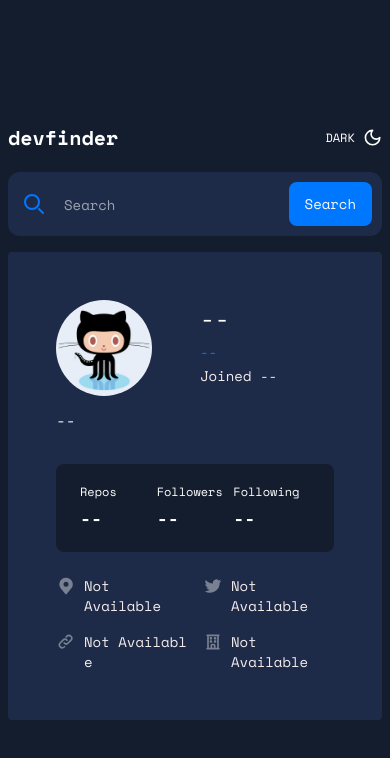
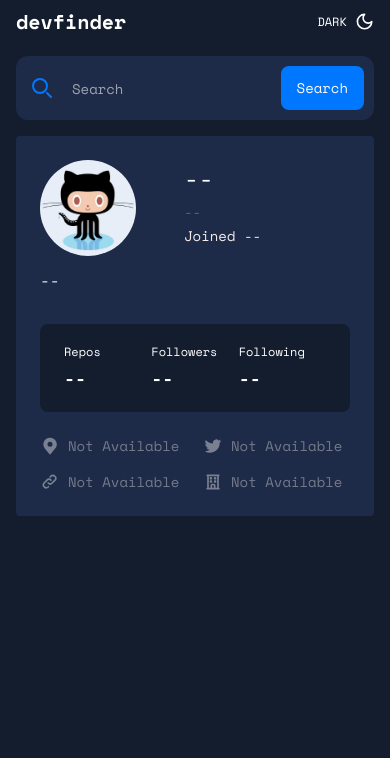
Before and after one commit to codebyabhisheknayar/devfinder, a Next.js app: page / in a window 390 px wide. Shown: the top 758 px of the page. Built offline with nearby package versions, Linux system fonts and the light colour scheme.

Commit message:
fix(theme): fix mobile view

```diff
--- a/src/app/components/userdetails/userdetails.tsx
+++ b/src/app/components/userdetails/userdetails.tsx
@@ -15,7 +15,7 @@ const formattedDate = data?.created_at ? new Date(data.created_at).toLocaleDateS
 
     return (
         <div className="wrap-card mt-4 text-gray-50">
-            <div className="rounded bg-secondary dark:bg-white p-12">
+            <div className="rounded bg-secondary dark:bg-white p-6 lg:p-12">
                 <div className="profile-info flex justify-start gap-12 items-center">
                     <div className="profile-pic">
                         <Image priority
@@ -56,8 +56,8 @@ const formattedDate = data?.created_at ? new Date(data.created_at).toLocaleDateS
                 </div>
                 <div className="profile-link mt-6">
                     <div className="grid grid-cols-2 gap-4">
-                        <div className="flex gap-2">
-                            <div className={data?.location ? '' : 'opacity-40'}>
+                        <div className={data?.location ? 'flex gap-2' : 'opacity-40 flex gap-2 cursor-not-allowed'}>
+                            <div>
                                 <svg className="w-5 h-5" aria-hidden="true" xmlns="http://www.w3.org/2000/svg" fill="currentColor" viewBox="0 0 24 24">
                                     <path fillRule="evenodd" d="M12 2a8 8 0 0 1 6.6 12.6l-.1.1-.6.7-5.1 6.2a1 1 0 0 1-1.6 0L6 15.3l-.3-.4-.2-.2v-.2A8 8 0 0 1 11.8 2Zm3 8a3 3 0 1 1-6 0 3 3 0 0 1 6 0Z" clipRule="evenodd" />
                                 </svg>
@@ -65,16 +65,16 @@ const formattedDate = data?.created_at ? new Date(data.created_at).toLocaleDateS
                             </div>
                             <div className="text-sm text-slate-300">{data?.location ? data.location : 'Not Available'}</div>
                         </div>
-                        <div className="flex gap-2">
-                            <div className={data?.twitter_username ? '' : 'opacity-40'}>
+                        <div className={data?.twitter_username ? 'flex gap-2' : 'opacity-40 flex gap-2 cursor-not-allowed'}>
+                            <div>
                                 <svg className="w-5 h-5" aria-hidden="true" xmlns="http://www.w3.org/2000/svg" fill="currentColor" viewBox="0 0 24 24">
                                     <path fillRule="evenodd" d="M22 5.9c-.7.3-1.5.5-2.4.6a4 4 0 0 0 1.8-2.2c-.8.5-1.6.8-2.6 1a4.1 4.1 0 0 0-6.7 1.2 4 4 0 0 0-.2 2.5 11.7 11.7 0 0 1-8.5-4.3 4 4 0 0 0 1.3 5.4c-.7 0-1.3-.2-1.9-.5a4 4 0 0 0 3.3 4 4.2 4.2 0 0 1-1.9.1 4.1 4.1 0 0 0 3.9 2.8c-1.8 1.3-4 2-6.1 1.7a11.7 11.7 0 0 0 10.7 1A11.5 11.5 0 0 0 20 8.5V8a10 10 0 0 0 2-2.1Z" clipRule="evenodd" />
                                 </svg>
                             </div>
                             <div className="text-sm text-slate-300">{data?.twitter_username ? data.twitter_username : 'Not Available'}</div>
                         </div>
-                        <div className="flex gap-2">
-                            <div className={data?.blog ? '' : 'opacity-40'}>
+                        <div className={data?.blog ? 'flex gap-2' : 'opacity-40 flex gap-2 cursor-not-allowed'}>
+                            <div>
                                 <svg className="w-5 h-5" aria-hidden="true" xmlns="http://www.w3.org/2000/svg" fill="none" viewBox="0 0 24 24">
                                     <path stroke="currentColor" strokeLinecap="round" strokeLinejoin="round" strokeWidth="2" d="M13.2 9.8a3.4 3.4 0 0 0-4.8 0L5 13.2A3.4 3.4 0 0 0 9.8 18l.3-.3m-.3-4.5a3.4 3.4 0 0 0 4.8 0L18 9.8A3.4 3.4 0 0 0 13.2 5l-1 1" />
                                 </svg>
@@ -83,8 +83,8 @@ const formattedDate = data?.created_at ? new Date(data.created_at).toLocaleDateS
                                 <a className='break-all hover:text-blue cursor-pointer' href={data?.blog ? data.blog : '#'}>{data?.blog ? data.blog : 'Not Available'}</a></div>
                         </div>
 
-                        <div className="flex gap-2">
-                            <div className={data?.company ? '' : 'opacity-40'}>
+                        <div className={data?.company ? 'flex gap-2' : 'opacity-40 flex gap-2 cursor-not-allowed'}>
+                            <div>
                                 <svg className="w-5 h-5" aria-hidden="true" xmlns="http://www.w3.org/2000/svg" fill="none" viewBox="0 0 24 24">
                                     <path stroke="currentColor" strokeLinecap="round" strokeLinejoin="round" strokeWidth="2" d="M6 4h12M6 4v16M6 4H5m13 0v16m0-16h1m-1 16H6m12 0h1M6 20H5M9 7h1v1H9V7Zm5 0h1v1h-1V7Zm-5 4h1v1H9v-1Zm5 0h1v1h-1v-1Zm-3 4h2a1 1 0 0 1 1 1v4h-4v-4a1 1 0 0 1 1-1Z" />
                                 </svg>
--- a/src/app/globals.css
+++ b/src/app/globals.css
@@ -4,7 +4,7 @@
 
 @layer base {
   .light body {
-    --primary: 255 255 255;
+    --primary: 245 247 255;
     --white: 20 29 46;
     --secondary: 255 255 255;
     --background: 245 247 255;
--- a/src/app/page.tsx
+++ b/src/app/page.tsx
@@ -85,8 +85,8 @@ const Home: React.FC = () => {
   };
 
   return (
-    <main className="flex h-screen max-w-2xl mx-auto  items-center justify-center">
-      <div className="w-full flex-col justify-between p-2">
+    <main className="flex h-fit lg:h-screen  max-w-2xl mx-auto  items-center justify-center">
+      <div className="w-full flex-col justify-between p-2 px-4">
       <div className="logo mb-5 flex items-center justify-between">
         <div className='font-bold text-xl text-white'>
           devfinder
```
